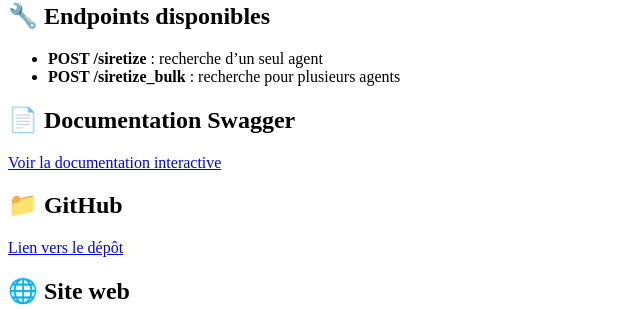
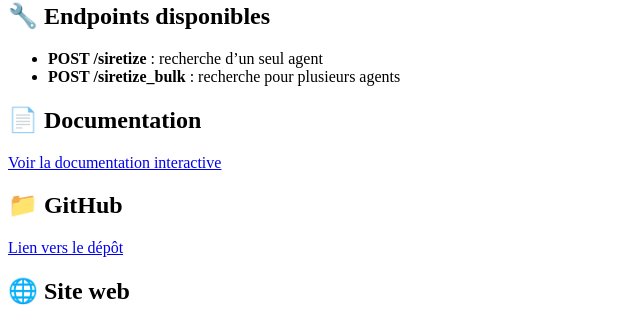
Before and after one commit to LucasPotin98/Siretizator_Lite, a FastAPI app: page / in a window 1280 px wide. Shown: the part 117-426 px from the top of the page, without its empty margins (0-640 px from the left). Run offline with FastAPI, Linux system fonts and the light colour scheme; parts of the project's set-up code (start-up, migrations or seed data) failed here and were passed over.

Commit message:
Update index.html

```diff
--- a/templates/index.html
+++ b/templates/index.html
@@ -14,11 +14,11 @@
         <li><strong>POST /siretize_bulk</strong> : recherche pour plusieurs agents</li>
     </ul>
 
-    <h2>📄 Documentation Swagger</h2>
+    <h2>📄 Documentation</h2>
     <p><a href="/docs" target="_blank">Voir la documentation interactive</a></p>
 
     <h2>📁 GitHub</h2>
-    <p><a href="https://github.com/LucasPotin98/Siretizator" target="_blank">Lien vers le dépôt</a></p>
+    <p><a href="https://github.com/LucasPotin98/Siretizator_Lite" target="_blank">Lien vers le dépôt</a></p>
 
     <h2>🌐 Site web</h2>
     <p><a href="https://lucaspotin98.github.io/" target="_blank">Mon site personnel</a></p>
```
